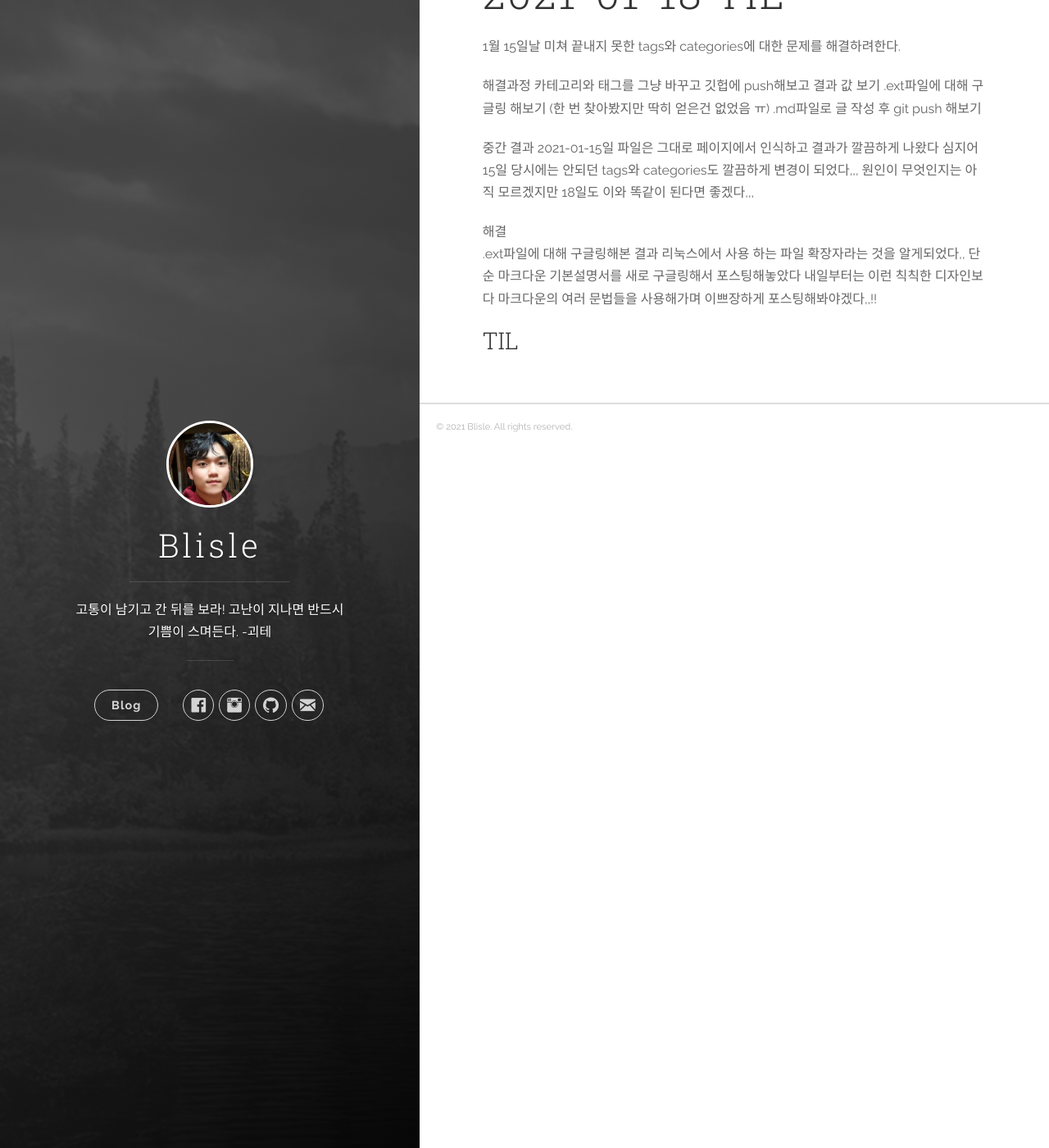
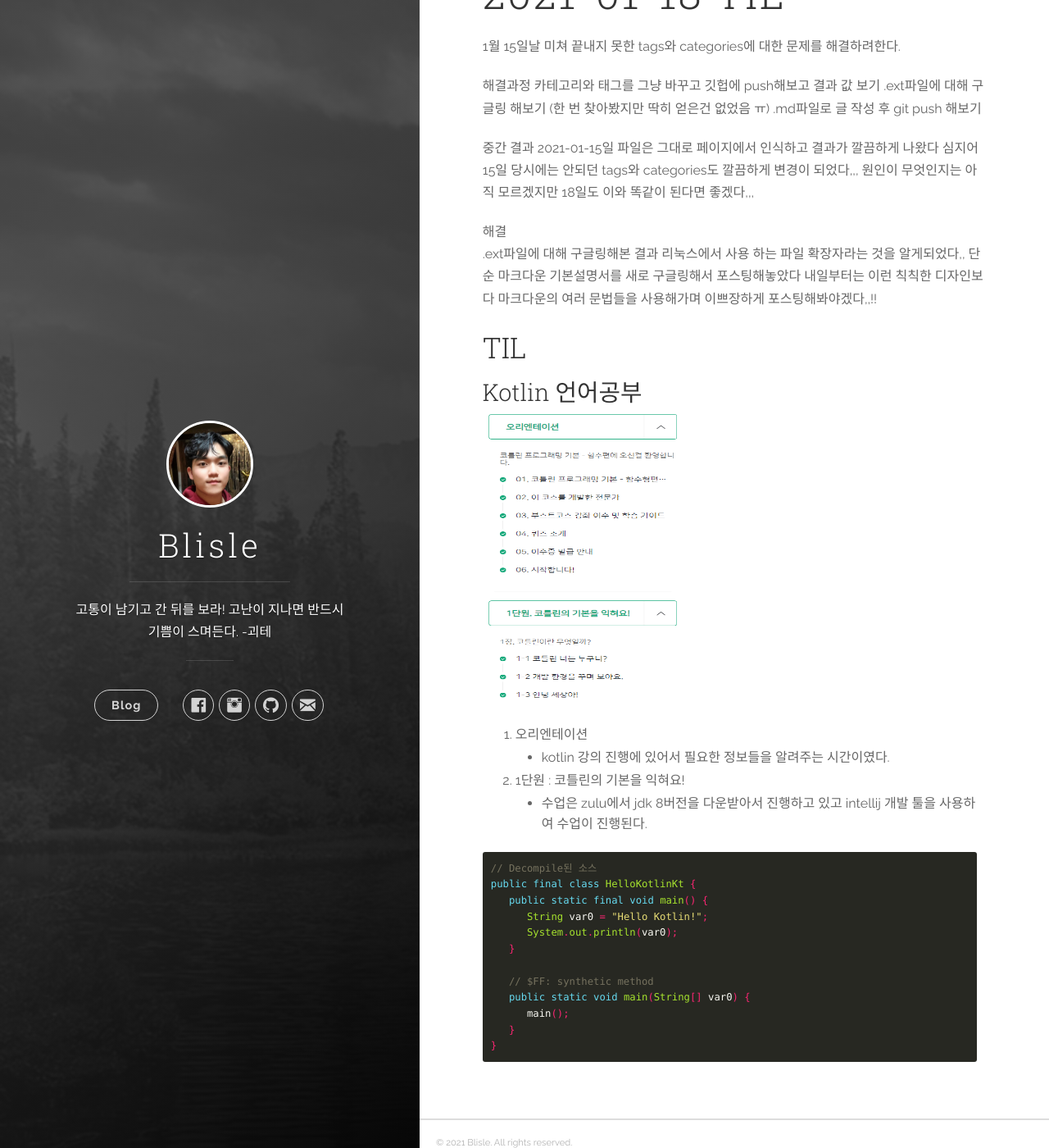
Before and after one commit to SonJM/SonJM.github.io, a Jekyll site: the page built from _posts/2021-01-18-What-is-happen.md, in a window 1280 px wide and 1400 px high, scrolled down 111 px. Shown: the whole window at 82% size. Built offline with Jekyll 4.4.1, drawn with Linux system fonts in a browser that asks for light colours.

Commit message:
2021-01-20

````diff
--- a/_posts/2021-01-18-What-is-happen.md
+++ b/_posts/2021-01-18-What-is-happen.md
@@ -25,4 +25,28 @@ tags: [TIL, 2021년 1월]
 
 
 
-### TIL
+
+
+## TIL
+
+### Kotlin 언어공부
+<img src="{{ site.baseurl }}/images/../../../images/2021-01-18.png" width="250" height="350">
+1. 오리엔테이션
+   + kotlin 강의 진행에 있어서 필요한 정보들을 알려주는 시간이였다.
+2. 1단원 : 코틀린의 기본을 익혀요!
+   + 수업은 zulu에서 jdk 8버전을 다운받아서 진행하고 있고 intellij 개발 툴을 사용하여 수업이 진행된다.
+
+``` java
+// Decompile된 소스
+public final class HelloKotlinKt {
+   public static final void main() {
+      String var0 = "Hello Kotlin!";
+      System.out.println(var0);
+   }
+
+   // $FF: synthetic method
+   public static void main(String[] var0) {
+      main();
+   }
+}
+```
````
Also changed, not shown: images/2021-01-18.png (added).
